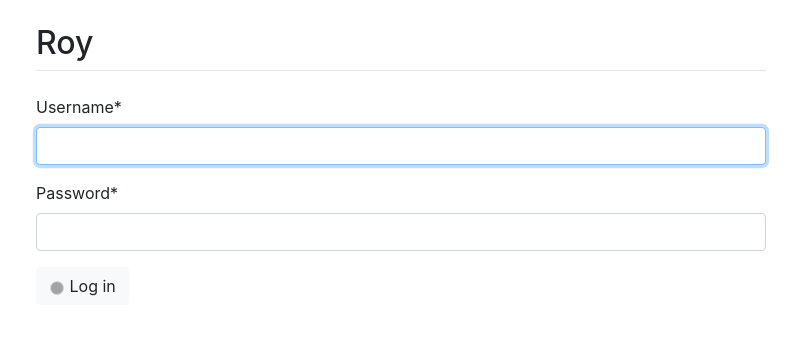
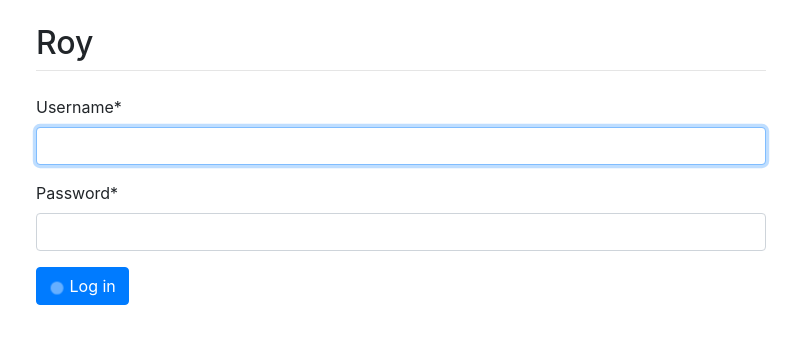
Before and after one commit to mt-krainski/roy, a Django app: page /accounts/login/ in a window 1280 px wide. Shown: the top 344 px of the page, without its empty margins (239-1040 px from the left). Run offline with Django 3.2, Linux system fonts and the light colour scheme; some libraries are stand-ins or nearby versions.

Commit message:
Reformat button types

```diff
--- a/bistro/templates/bistro/add.html
+++ b/bistro/templates/bistro/add.html
@@ -16,10 +16,10 @@
     {{ form | crispy }}
     <div class="row mt-2">
         <div class="col-6">
-            <input class="btn btn-secondary" type="submit" value="Submit">
+            <input class="btn btn-primary" type="submit" value="Submit">
         </div>
         <div class="col-6 text-right">
-            <a class="btn btn-light" href="{% url 'bistro:random_bistro'%}">
+            <a class="btn btn-secondary" href="{% url 'bistro:random_bistro'%}">
                 Get bistro!
             </a>
         </div>
--- a/bistro/templates/bistro/bistro.html
+++ b/bistro/templates/bistro/bistro.html
@@ -16,7 +16,7 @@
 <br><br>
 <div class="row">
     <div class="col-6">
-        <a class="btn btn-light" href="{% url 'bistro:random_bistro'%}">
+        <a class="btn btn-primary" href="{% url 'bistro:random_bistro'%}">
             Get bistro!
         </a>
     </div>
--- a/templates/registration/login.html
+++ b/templates/registration/login.html
@@ -15,7 +15,7 @@
 <form method="post">
   {% csrf_token %}
   {{ form|crispy }}
-  <button type="submit" class="btn btn-light">
+  <button type="submit" class="btn btn-primary">
     <span class="spinner-grow spinner-grow-sm"></span>
     Log in
   </button>
--- a/utils/templates/utils/base.html
+++ b/utils/templates/utils/base.html
@@ -19,9 +19,9 @@
           </div>
           <div class="col-4 text-right mt-4">
             {% if user.is_authenticated %}
-              <a class="btn btn-light btn-sm" href="{% url 'logout' %}">Log out</a>
+              <a class="btn btn-primary btn-sm" href="{% url 'logout' %}">Log out</a>
             {% else %}
-              <a href="{% url 'login' %}" class="btn btn-light btn-sm">Log in</a>
+              <a href="{% url 'login' %}" class="btn btn-primary btn-sm">Log in</a>
             {% endif %}
           </div>
         {% endblock %}
```
Also changed, not shown: utils/templates/utils/home.html (+12 -0 lines), activity_logger/views.py (line endings or trailing spaces).
